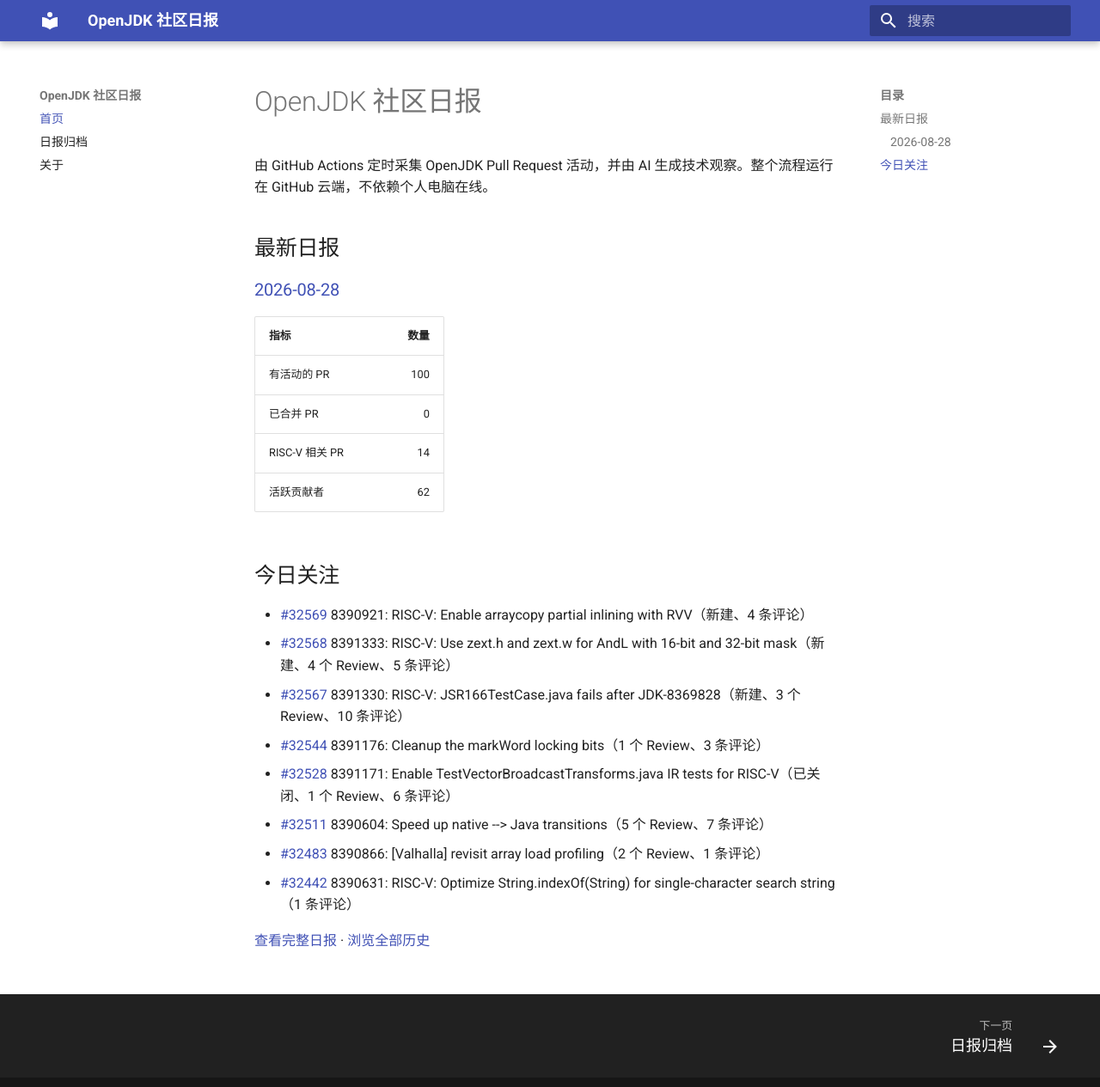
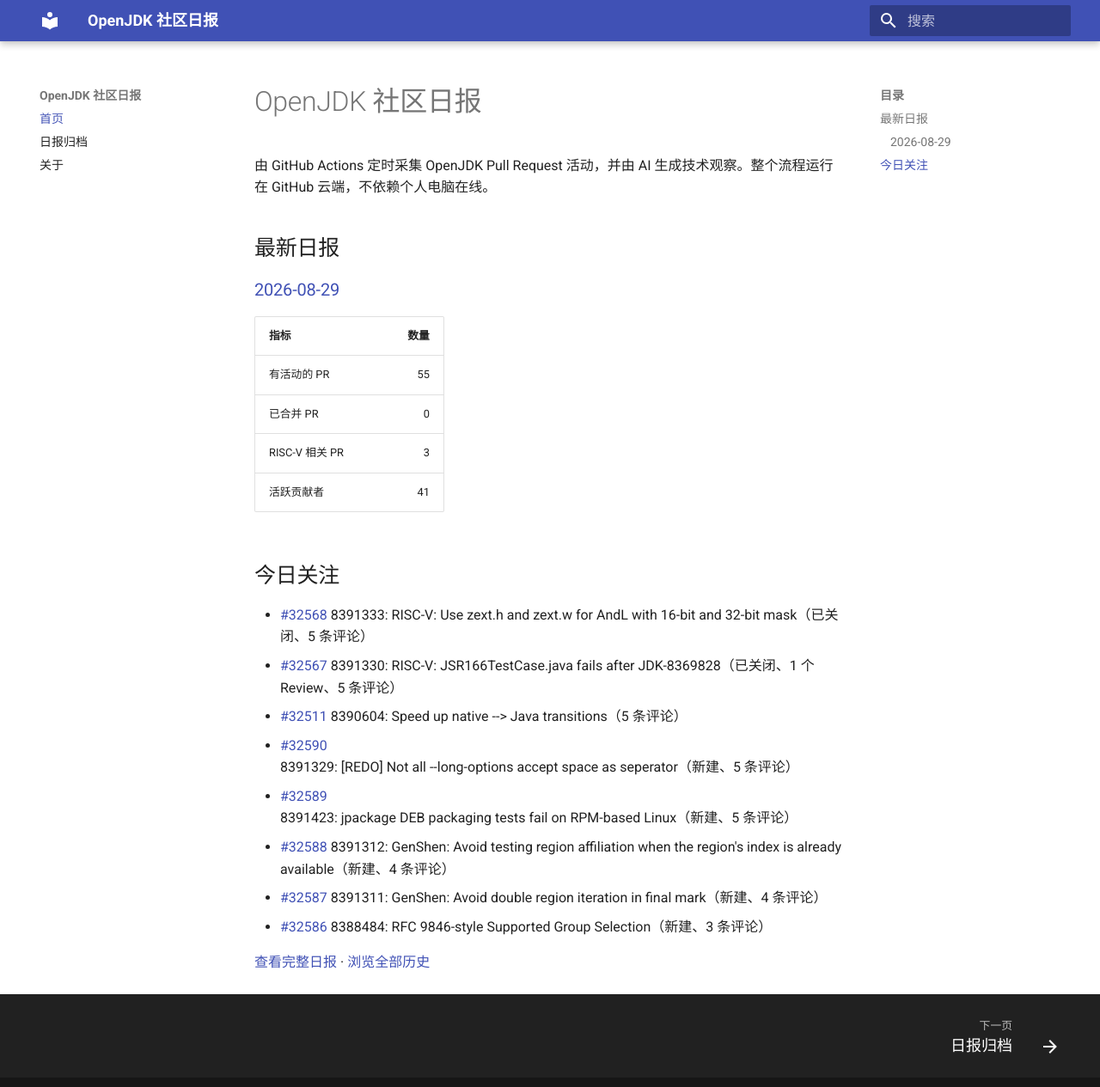
Before and after one commit to DingliZhang/openjdk-daily, an MkDocs documentation site: the page built from docs/index.md, in a window 1280 px wide and 1278 px high. Shown: the top 1265 px of the window at 86% size. Built offline with MkDocs 1.6.1 and Material for MkDocs 9.7.7, drawn with Linux system fonts in a browser that asks for light colours.

Commit message:
report: add OpenJDK daily report

```diff
--- a/docs/index.md
+++ b/docs/index.md
@@ -4,24 +4,24 @@
 
 ## 最新日报
 
-### [2026-08-28](reports/2026/2026-08-28.md)
+### [2026-08-29](reports/2026/2026-08-29.md)
 
 | 指标 | 数量 |
 |---|---:|
-| 有活动的 PR | 100 |
+| 有活动的 PR | 55 |
 | 已合并 PR | 0 |
-| RISC-V 相关 PR | 14 |
-| 活跃贡献者 | 62 |
+| RISC-V 相关 PR | 3 |
+| 活跃贡献者 | 41 |
 
 ## 今日关注
 
-- [#32569](https://github.com/openjdk/jdk/pull/32569) 8390921: RISC-V: Enable arraycopy partial inlining with RVV（新建、4 条评论）
-- [#32568](https://github.com/openjdk/jdk/pull/32568) 8391333: RISC-V: Use zext.h and zext.w for AndL with 16-bit and 32-bit mask（新建、4 个 Review、5 条评论）
-- [#32567](https://github.com/openjdk/jdk/pull/32567) 8391330: RISC-V: JSR166TestCase.java fails after JDK-8369828（新建、3 个 Review、10 条评论）
-- [#32544](https://github.com/openjdk/jdk/pull/32544) 8391176: Cleanup the markWord locking bits（1 个 Review、3 条评论）
-- [#32528](https://github.com/openjdk/jdk/pull/32528) 8391171: Enable TestVectorBroadcastTransforms.java IR tests for RISC-V（已关闭、1 个 Review、6 条评论）
-- [#32511](https://github.com/openjdk/jdk/pull/32511) 8390604: Speed up native --> Java transitions（5 个 Review、7 条评论）
-- [#32483](https://github.com/openjdk/jdk/pull/32483) 8390866: [Valhalla] revisit array load profiling（2 个 Review、1 条评论）
-- [#32442](https://github.com/openjdk/jdk/pull/32442) 8390631: RISC-V: Optimize String.indexOf(String) for single-character search string（1 条评论）
+- [#32568](https://github.com/openjdk/jdk/pull/32568) 8391333: RISC-V: Use zext.h and zext.w for AndL with 16-bit and 32-bit mask（已关闭、5 条评论）
+- [#32567](https://github.com/openjdk/jdk/pull/32567) 8391330: RISC-V: JSR166TestCase.java fails after JDK-8369828（已关闭、1 个 Review、5 条评论）
+- [#32511](https://github.com/openjdk/jdk/pull/32511) 8390604: Speed up native --> Java transitions（5 条评论）
+- [#32590](https://github.com/openjdk/jdk/pull/32590) 8391329: [REDO] Not all --long-options accept space as seperator（新建、5 条评论）
+- [#32589](https://github.com/openjdk/jdk/pull/32589) 8391423: jpackage DEB packaging tests fail on RPM-based Linux（新建、5 条评论）
+- [#32588](https://github.com/openjdk/jdk/pull/32588) 8391312: GenShen: Avoid testing region affiliation when the region's index is already available（新建、4 条评论）
+- [#32587](https://github.com/openjdk/jdk/pull/32587) 8391311: GenShen: Avoid double region iteration in final mark（新建、4 条评论）
+- [#32586](https://github.com/openjdk/jdk/pull/32586) 8388484: RFC 9846-style Supported Group Selection（新建、3 条评论）
 
-[查看完整日报](reports/2026/2026-08-28.md) · [浏览全部历史](reports/index.md)
+[查看完整日报](reports/2026/2026-08-29.md) · [浏览全部历史](reports/index.md)
```
Also changed, not shown: docs/reports/2026/2026-08-29.md (added, +164 -0 lines), docs/reports/index.md (+2 -1 lines), 2 other files.
